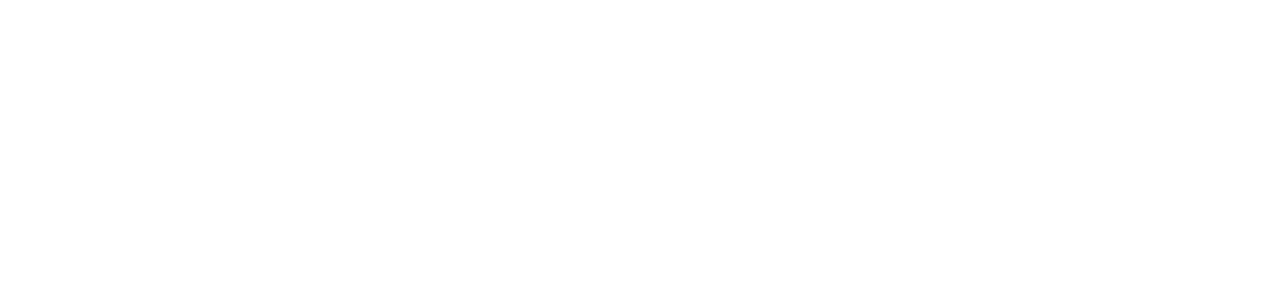
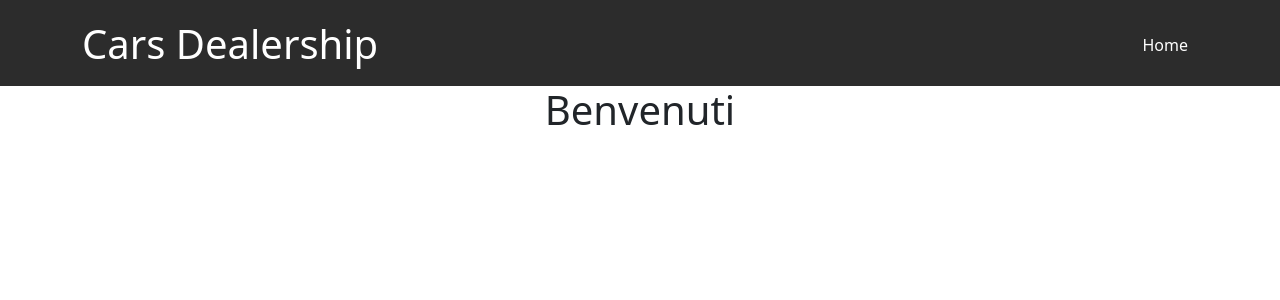
Before and after one commit to DarioLoForti/vite-dealership, a Vue app: page / in a window 1280 px wide. Shown: the top 300 px of the page. Built offline with nearby package versions, Linux system fonts and the light colour scheme.

Commit message:
vite base

```diff
--- a/src/App.vue
+++ b/src/App.vue
@@ -1,13 +1,16 @@
-<template lang="">
-  <div>
+<script>
+import Header from './components/Header.vue';
+export default {
+  components:{
+    Header,
 
-  </div>
-</template>
-<script>
-export default {
-
+  }
 }
 </script>
-<style lang="">
-
+<template lang="">
+  <Header />
+  <router-view></router-view>
+</template>
+<style lang="scss">
+@use './styles/generals.scss' as *;
 </style>
--- /dev/null
+++ b/src/components/Header.vue
@@ -0,0 +1,57 @@
+<script>
+import { store } from '../store.js'
+export default {
+    name: 'Header',
+    data(){
+        return{
+            store,
+
+        }
+    },
+}
+</script>
+<template lang="">
+    <header>
+        <div class="container">
+            <div class="row">
+                <div class="col-4">
+                    <h1>Cars Dealership</h1>
+                </div>
+                <div class="col-8">
+                    <ul class='float-end '>
+                        <li v-for="item, index in store.menuItems" :key="index">
+                            <router-link :to="{ name: item.name }">{{ item.label }}</router-link>
+                        </li>
+                    </ul>
+                </div>
+            </div>
+        </div>
+    </header>
+</template>
+<style lang="scss" scoped>
+@use '../styles/generals.scss' as *;
+
+header{
+    width: 100%;
+    background-color: rgb(44, 44, 44);
+    padding-top: 20px;
+    h1{
+        color: white;
+    }
+    ul{
+        display: flex;
+        list-style: none;
+        li{
+            line-height: 50px;
+            color: white;
+            margin-right: 10px;
+
+            a{
+                text-decoration: none;
+                color: white;
+            }
+        }
+    }
+}
+
+</style>
--- a/src/main.js
+++ b/src/main.js
@@ -1,5 +1,6 @@
 import { createApp } from 'vue'
 import './style.css'
 import App from './App.vue'
+import { router } from './router.js'
 
-createApp(App).mount('#app')
+createApp(App).use(router).mount('#app')
--- /dev/null
+++ b/src/pages/AppHome.vue
@@ -0,0 +1,16 @@
+<script>
+export default {
+    name: 'Home'
+}
+</script>
+<template lang="">
+    <div>
+        <h1 class='text-center'> Benvenuti </h1>
+
+    </div>
+</template>
+<style lang="scss" scoped>
+    @use '../styles/generals.scss' as*;
+
+
+</style>
--- /dev/null
+++ b/src/pages/AppNotFound.vue
@@ -0,0 +1,18 @@
+<script>
+export default {
+    name: 'AppnotFound'
+}
+</script>
+<template lang="">
+    <div>
+        <h1 class='text-center'> 404 - Not - Found </h1>
+
+    </div>
+</template>
+<style lang="scss" scoped>
+@use '../styles/generals.scss' as*;
+h1{
+    font-size: 80px;
+}
+
+</style>
--- /dev/null
+++ b/src/router.js
@@ -0,0 +1,22 @@
+import { createRouter, createWebHistory } from 'vue-router';
+
+
+import AppHome from './pages/AppHome.vue';
+import AppNotFound from './pages/AppNotFound.vue';
+
+const router = createRouter({
+    history: createWebHistory(),
+    routes: [
+        {
+            path: '/',
+            name: 'home',
+            component: AppHome
+        },
+        {
+            path: '/:pathMatch(.*)*',
+            name: 'not-found',
+            component: AppNotFound
+        }
+    ]
+});
+export { router }
--- /dev/null
+++ b/src/store.js
@@ -0,0 +1,22 @@
+import{ reactive } from 'vue';
+
+export const store = reactive({
+
+    baseUrl: 'http://127.0.0.1:8000',
+
+    menuItems: [
+        {
+            name:'home',
+            label: 'Home',
+        },
+        // {
+        //     name:'cars',
+        //     label: 'Automobili',
+        // },
+        // {
+        //     name:'brands',
+        //     label: 'Case Automobilistiche',
+        // },
+    ]
+
+});
--- /dev/null
+++ b/src/styles/generals.scss
@@ -0,0 +1,7 @@
+@import 'node_modules/bootstrap/scss/bootstrap';
+
+*{
+    margin: 0;
+    padding: 0;
+    box-sizing: border-box;
+}
```
